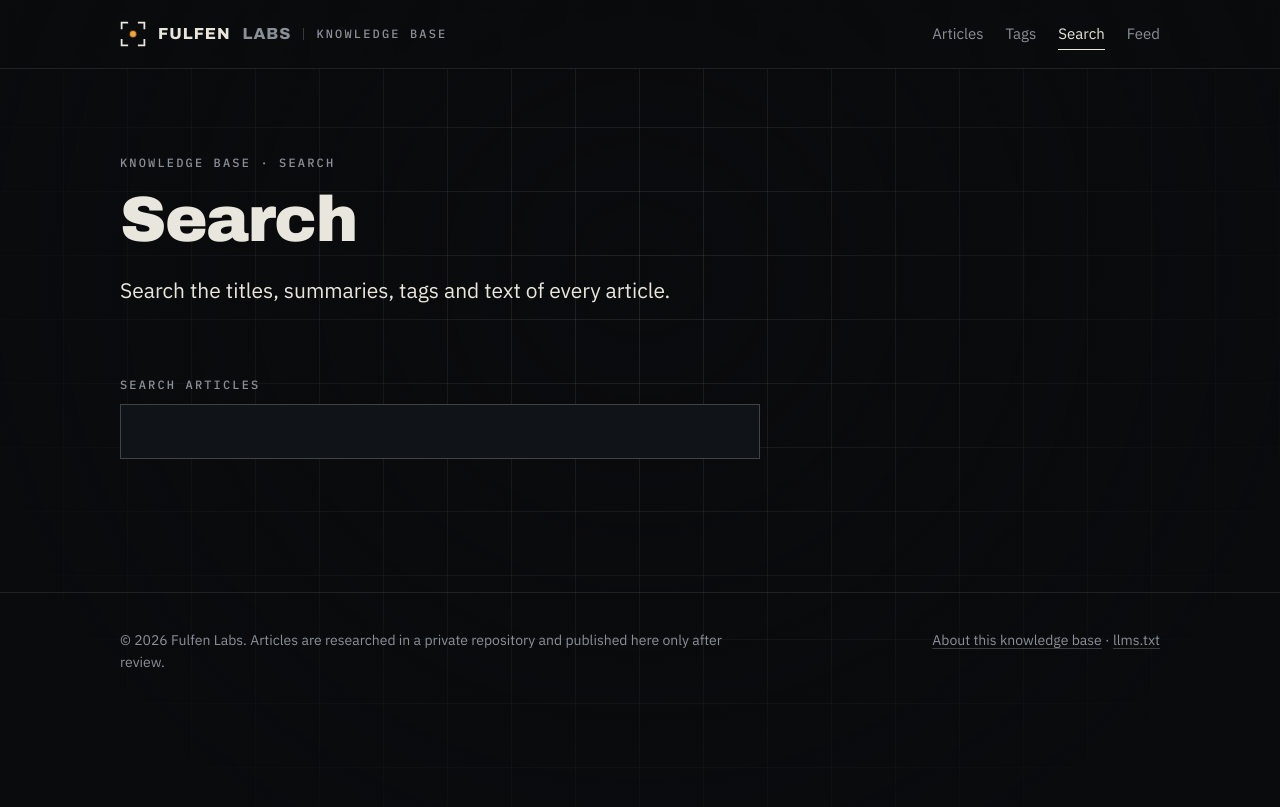
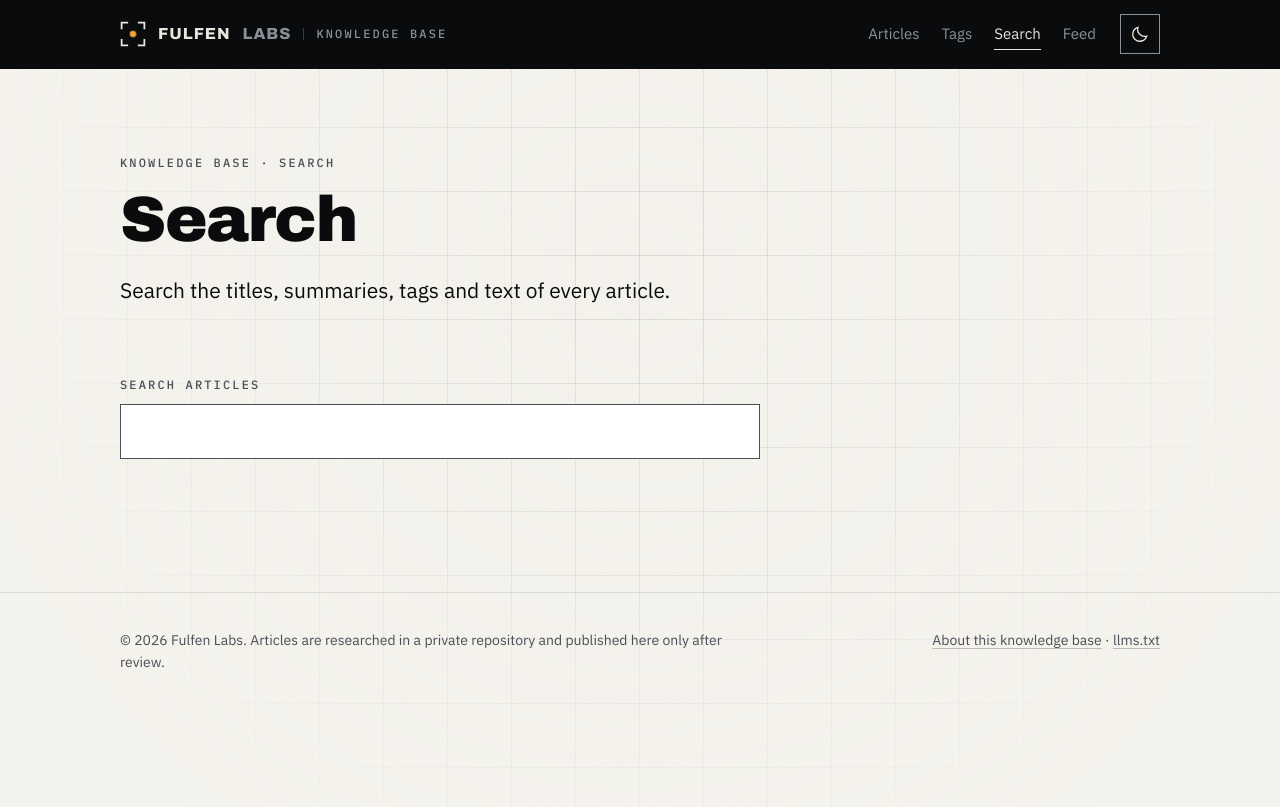
Before and after one commit to fulfen-labs/kb, a Jekyll site: the page built from search.html, in a window 1280 px wide. Shown: the top 807 px of the page. Built offline with Jekyll 4.4.1, drawn with Linux system fonts in a browser that asks for light colours.

Commit message:
Light theme by default with a dark toggle, as fulfenlabs.io (fulfen-labs ADR-0039 amendment, owner, 24 Nov 2026)
- kb.css: a copy of fulfen-labs tools/site.py THEME_CSS (the brand's light scheme; header stays ink; print light),
  the toggle beside the brand below 720 px, --head 104 px from 641 to 720 px.
- head.html: inline script applies a saved dark choice before first paint (localStorage "fulfen-theme", shared with
  fulfenlabs.io); default.html: <html data-theme="light">; header.html: the sun/moon toggle.
- Checked: axe zero WCAG 2.2 AA violations at 1280 and 375 px in both themes on home, about, tags and search;
  keyboard, no-flash, no-JS and print checks pass. noindex gate untouched.

Co-Authored-By: Claude Opus 5.5 <noreply@anthropic.com>
Claude-Session: https://claude.ai/code/session_01VgY4obz7XrA5DvweQvpSDY

```diff
--- a/_includes/head.html
+++ b/_includes/head.html
@@ -1,6 +1,7 @@
 <head>
 <meta charset="utf-8">
 <meta name="viewport" content="width=device-width,initial-scale=1">
+<script>(function(d){var r=d.documentElement,k='fulfen-theme';try{if(localStorage.getItem(k)==='dark')r.setAttribute('data-theme','dark')}catch(e){}function sync(){var n=r.getAttribute('data-theme')==='dark'?'light':'dark',b=d.querySelectorAll('.theme-toggle');for(var i=0;i<b.length;i++){b[i].hidden=false;b[i].setAttribute('aria-label','Switch to '+n+' theme')}}d.addEventListener('DOMContentLoaded',sync);d.addEventListener('click',function(ev){var b=ev.target.closest&&ev.target.closest('.theme-toggle');if(!b)return;var t=r.getAttribute('data-theme')==='dark'?'light':'dark';r.setAttribute('data-theme',t);try{localStorage.setItem(k,t)}catch(e){}sync()})})(document)</script>
 {%- assign page_title = page.title | default: site.title -%}
 <title>{% if page.url == "/" %}{{ site.title }} · Fulfen Labs{% else %}{{ page_title | escape }} · {{ site.title }}{% endif %}</title>
 <meta name="description" content="{{ page.description | default: page.summary | default: site.description | strip_html | strip_newlines | escape }}">
--- a/_includes/header.html
+++ b/_includes/header.html
@@ -6,4 +6,4 @@
 <a href="{{ '/tags/' | relative_url }}"{% if here == "/tags/" %} aria-current="page"{% endif %}>Tags</a>
 <a href="{{ '/search/' | relative_url }}"{% if here == "/search/" %} aria-current="page"{% endif %}>Search</a>
 <a href="{{ '/feed.xml' | relative_url }}">Feed</a>
-</nav></div></header>
+</nav><button class="theme-toggle" type="button" aria-label="Switch to dark theme" hidden><svg class="moon" viewBox="0 0 24 24" aria-hidden="true" focusable="false"><path d="M20 14.5A8.5 8.5 0 0 1 9.5 4 8.5 8.5 0 1 0 20 14.5z"/></svg><svg class="sun" viewBox="0 0 24 24" aria-hidden="true" focusable="false"><circle cx="12" cy="12" r="4.2"/><path d="M12 2.5v2.5M12 19v2.5M2.5 12H5M19 12h2.5M5.3 5.3l1.8 1.8M16.9 16.9l1.8 1.8M5.3 18.7l1.8-1.8M16.9 7.1l1.8-1.8"/></svg></button></div></header>
--- a/_layouts/default.html
+++ b/_layouts/default.html
@@ -1,5 +1,5 @@
 <!doctype html>
-<html lang="{{ site.lang }}">
+<html lang="{{ site.lang }}" data-theme="light">
 {% include head.html %}
 <body>
 {% include header.html %}
--- a/assets/css/kb.css
+++ b/assets/css/kb.css
@@ -122,3 +122,38 @@ a{color:inherit;text-decoration:none}}
 .provenance{margin-top:48px;padding-top:4px;border-top:0;font-size:15px}
 .provenance p{margin:0 0 .5em}.provenance p:last-child{margin:0}
 .doc .fulfen-claim__text{border:0;padding:0;margin:0;color:var(--paper)}
+
+/* Light theme, the default, and the theme toggle (fulfen-labs ADR-0039 amendment, owner, 24 Nov 2026): a copy of
+   THEME_CSS in fulfen-labs tools/site.py, so fulfenlabs.io and /kb/ look and switch alike; the choice is shared through
+   localStorage "fulfen-theme" (same origin). Dark is the ink design above. Change it there first, then copy it here. */
+html[data-theme=light]{color-scheme:light;--ink:#F4F2EC;--ink-2:#FFFFFF;--paper:#0A0B0D;--muted:#4A4F57;--line:rgba(10,11,13,.10);--line-strong:rgba(10,11,13,.24);--cds-focus:#8A520A}
+html[data-theme=light] ::selection{color:#0A0B0D}
+html[data-theme=light] :focus-visible{outline-color:#8A520A}
+html[data-theme=light] .btn{color:#0A0B0D}html[data-theme=light] .btn:hover{background:#0A0B0D;border-color:#0A0B0D;color:#F4F2EC}
+html[data-theme=light] .pn b,html[data-theme=light] .stage:before{color:#8A520A}html[data-theme=light] .parts .pn b{color:inherit}
+html[data-theme=light] .stepper .opts label,html[data-theme=light] .stepper button.quiet,html[data-theme=light] .search input{border-color:#4A4F57}
+html[data-theme=light] .stepper .opts label:has(input:checked){border-color:#0A0B0D;background:rgba(10,11,13,.05)}
+html[data-theme=light] .stepper input[type=radio]{accent-color:#0A0B0D}
+html[data-theme=light] header{--ink:#0A0B0D;--ink-2:#101317;--paper:#E9E6DE;--muted:#8B9098;--line:rgba(233,230,222,.10);--line-strong:rgba(233,230,222,.22);color-scheme:dark;background:#0A0B0D;border-bottom-color:#0A0B0D}
+html[data-theme=light] header :focus-visible,html[data-theme=light] .skip:focus-visible{outline-color:#F2A43A}
+@media print{:root{color-scheme:light;--ink:#F4F2EC;--ink-2:#FFFFFF;--paper:#0A0B0D;--muted:#4A4F57;--line:rgba(10,11,13,.10);--line-strong:rgba(10,11,13,.24);--cds-focus:#8A520A}
+:root ::selection{color:#0A0B0D}
+:root :focus-visible{outline-color:#8A520A}
+:root .btn{color:#0A0B0D}:root .btn:hover{background:#0A0B0D;border-color:#0A0B0D;color:#F4F2EC}
+:root .pn b,:root .stage:before{color:#8A520A}:root .parts .pn b{color:inherit}
+:root .stepper .opts label,:root .stepper button.quiet,:root .search input{border-color:#4A4F57}
+:root .stepper .opts label:has(input:checked){border-color:#0A0B0D;background:rgba(10,11,13,.05)}
+:root .stepper input[type=radio]{accent-color:#0A0B0D}
+:root header{--ink:#0A0B0D;--ink-2:#101317;--paper:#E9E6DE;--muted:#8B9098;--line:rgba(233,230,222,.10);--line-strong:rgba(233,230,222,.22);color-scheme:dark;background:#0A0B0D;border-bottom-color:#0A0B0D}
+:root header :focus-visible,:root .skip:focus-visible{outline-color:#F2A43A}
+body{background:#fff}body:before{display:none}.theme-toggle{display:none!important}}
+.theme-toggle{display:inline-grid;place-items:center;flex:none;width:40px;height:40px;padding:0;margin:0;background:transparent;color:var(--paper);border:1px solid var(--muted);border-radius:0;cursor:pointer}
+.theme-toggle:hover{border-color:var(--paper)}
+.theme-toggle svg{width:20px;height:20px;fill:none;stroke:currentColor;stroke-width:1.6;stroke-linecap:round}
+.theme-toggle[hidden],html:not([data-theme]) .theme-toggle{display:none}
+[data-theme=light] .theme-toggle .sun,[data-theme=dark] .theme-toggle .moon{display:none}
+header .wrap>nav{margin-left:auto}
+@media (max-width:720px){header .theme-toggle{order:1}header .wrap>nav{order:2;flex-basis:100%;margin-left:0}}
+.holding>.theme-toggle{position:absolute;top:16px;right:var(--gut);z-index:5}
+/* The header, measured 24 Nov 2026 with the toggle: one row (69 px) from 721 px; from 641 to 720 px the toggle sits beside the brand and the nav takes its own row (104 px); from 40rem down the header does not stick. */
+@media (max-width:720px) and (min-width:40.0625rem){html{--head:104px}}
```
Also changed, not shown: README.md.
